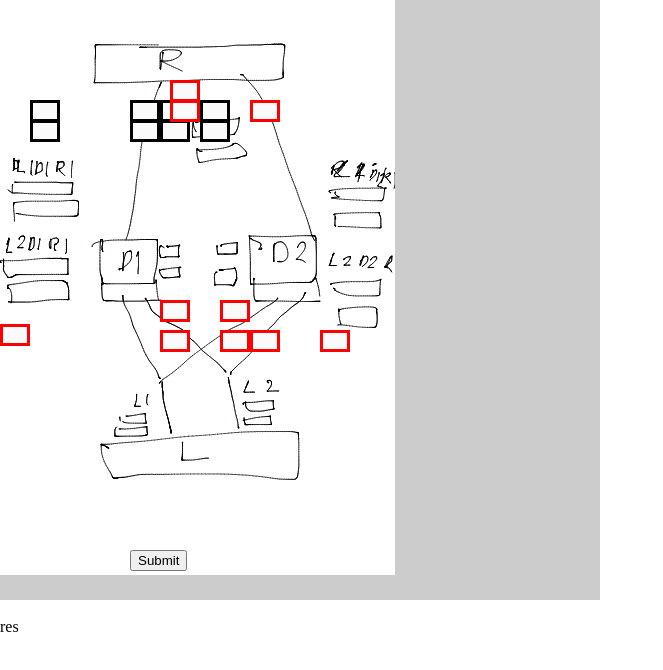
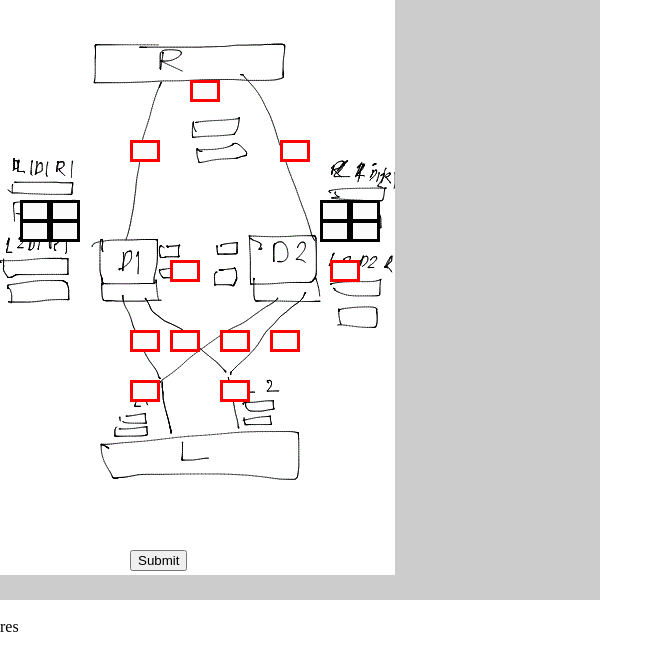
Before and after one commit to boralt/EmbeddedAI, a plain HTML site: page win/dvntest/rawtest.html in a window 1280 px wide. Shown: the whole page, without its empty margins (0-663 px from the left). Drawn offline with nearby package versions, Linux system fonts and the light colour scheme.

Commit message:
Improved Layout of html

```diff
--- a/win/dvntest/rawtest.html
+++ b/win/dvntest/rawtest.html
@@ -44,105 +44,105 @@
 
 
 #Drop-D1-L1-R1 {
-  left: 30px;
-  top: 100px;
+  left: 20px;
+  top: 200px;
 }
 
 #Drop-D1-L2-R1 {
-  left: 130px;
-  top: 100px;
+  left: 50px;
+  top: 200px;
 }
 
 #Drop-D2-L1-R1 {
-  left: 160px;
-  top: 100px;
+  left: 320px;
+  top: 200px;
 }
 
 #Drop-D2-L2-R1 {
-  left: 200px;
-  top: 100px;
+  left: 350px;
+  top: 200px;
 }
 
 #Latency-D1-L1-R1 {
-  left: 30px;
-  top: 120px;
+  left: 20px;
+  top: 220px;
 }
 
 #Latency-D1-L2-R1 {
-  left: 130px;
-  top: 120px;
+  left: 50px;
+  top: 220px;
 }
 
 #Latency-D2-L1-R1 {
-  left: 160px;
-  top: 120px;
+  left: 320px;
+  top: 220px;
 }
 
 #Latency-D2-L2-R1 {
-  left: 200px;
-  top: 120px;
+  left: 350px;
+  top: 220px;
 }
 
 
 #IngressLinkConj-L1 {
-  left: 160px;
-  top: 300px;
+  left: 130px;
+  top: 380px;
 }
 
 #IngressLinkConj-L2 {
   left: 220px;
-  top: 300px;
+  top: 380px;
 }
 
 #EgressLinkConj-R1 {
-  left: 170px;
+  left: 190px;
   top: 80px;
 }
 
 #DeflectConj-D1 {
   left: 170px;
-  top: 100px;
+  top: 260px;
 }
 
 #DeflectConj-D2 {
-  left: 250px;
-  top: 100px;
+  left: 330px;
+  top: 260px;
 }
 
 
 #LatencyLocal-D1-L1 {
-  left: 160px;
+  left: 130px;
   top: 330px;
 
 }
 
 #LatencyLocal-D1-L2 {
+  left: 170px;
+  top: 330px;
+
+}
+
+#LatencyLocal-D2-L1 {
   left: 220px;
   top: 330px;
 
 }
 
-#LatencyLocal-D2-L1 {
-  left: 250px;
-  top: 330px;
-
-}
-
 #LatencyLocal-D2-L2 {
-  left: 320px;
+  left: 270px;
   top: 330px;
 
 }
 
 #LatencyRemote-D1-R1 {
-  left: 170px;
-  top: 100px;
+  left: 130px;
+  top: 140px;
 
 }
 
-#LatencyRemote-D2-R2 {
-  left: 220px;
-  top: 100px;
+#LatencyRemote-D2-R1 {
+  left: 280px;
+  top: 140px;
 
 }
 
@@ -187,9 +187,9 @@
 <input type = "text" name = "DeflectConj-D2" id="DeflectConj-D2" class="dres" > <br />
 
 <input type = "text" name = "LatencyLocal-D1-L1" id="LatencyLocal-D1-L1" class="dres" > <br />
-<input type = "text" name = "LatencyLocal-D1-L1" id="LatencyLocal-D1-L2" class="dres" > <br />
-<input type = "text" name = "LatencyLocal-D1-L1" id="LatencyLocal-D2-L1" class="dres" > <br />
-<input type = "text" name = "LatencyLocal-D1-L1" id="LatencyLocal-D2-L2" class="dres" > <br />
+<input type = "text" name = "LatencyLocal-D1-L2" id="LatencyLocal-D1-L2" class="dres" > <br />
+<input type = "text" name = "LatencyLocal-D2-L1" id="LatencyLocal-D2-L1" class="dres" > <br />
+<input type = "text" name = "LatencyLocal-D2-L2" id="LatencyLocal-D2-L2" class="dres" > <br />
 
 <input type = "text" name = "LatencyRemote-D1-R1" id="LatencyRemote-D1-R1" class="dres" > <br />
 <input type = "text" name = "LatencyRemote-D2-R1" id="LatencyRemote-D2-R1" class="dres" > <br />
```
